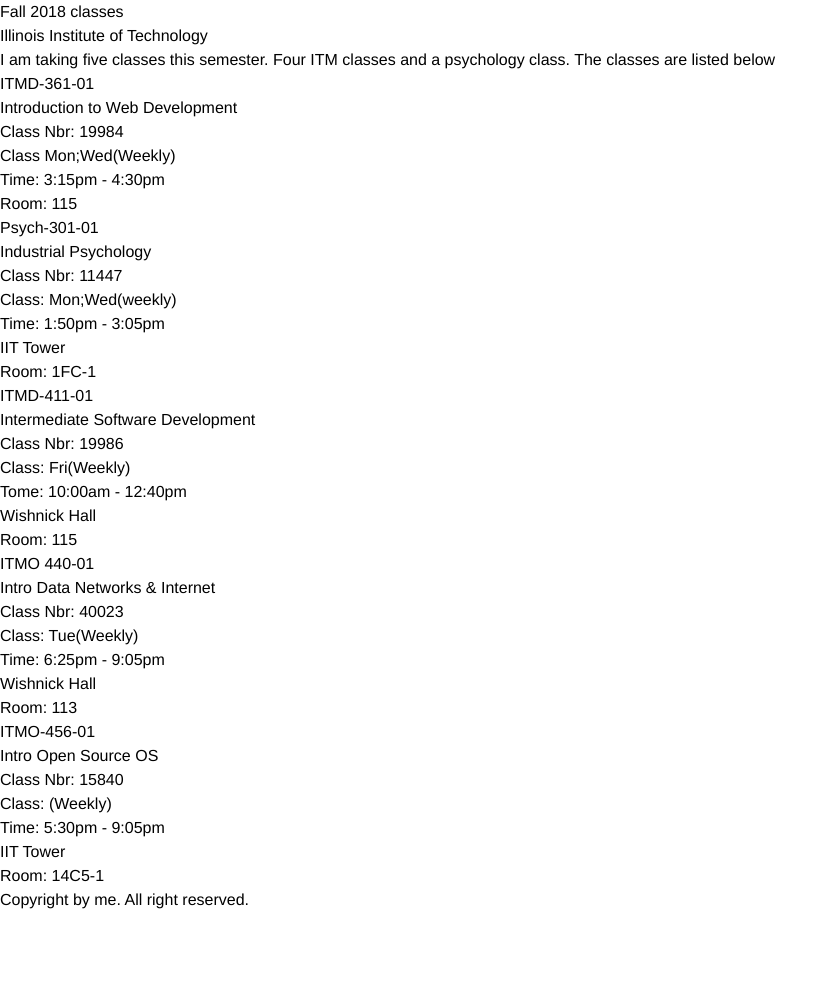
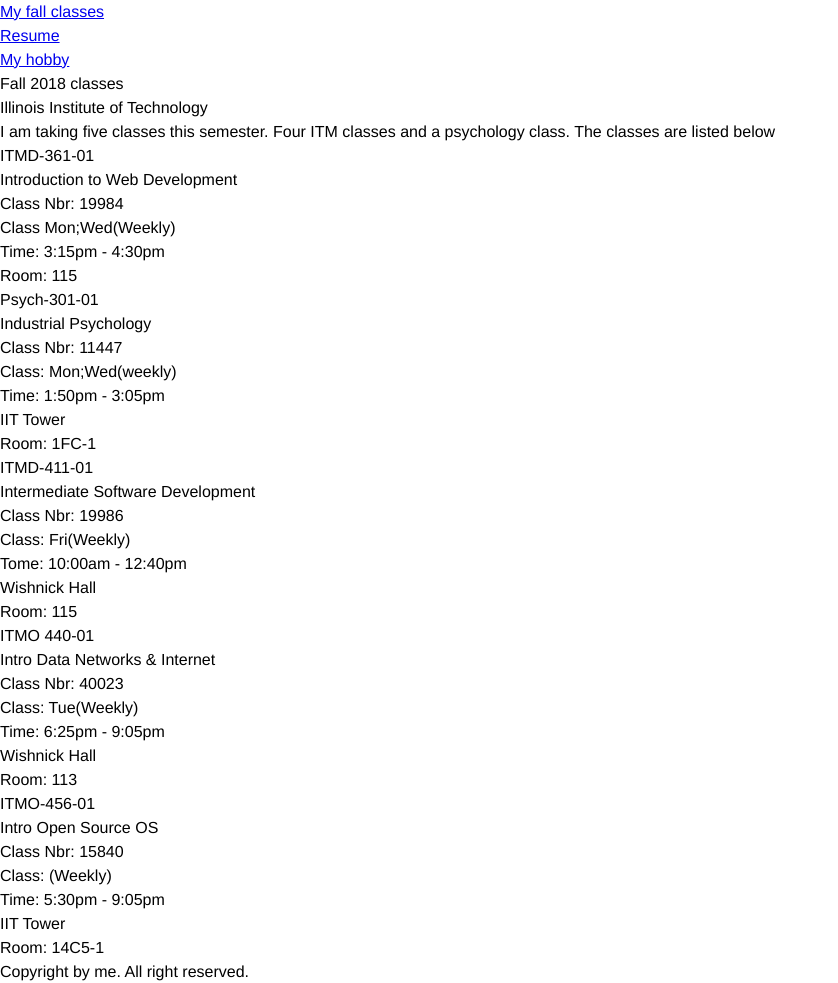
Before and after one commit to aofayemi/361-project-two, a plain HTML site: page fall-classes/index.html in a window 1280 px wide. Shown: the whole page, without its empty margins (0-838 px from the left). Before the commit the page ends 912 px from the top, so only its background shows below. Drawn offline with Linux system fonts and the light colour scheme; files that its build step writes are made by us from their sources.

Commit message:
add navigation to index.html

```diff
--- a/fall-classes/index.html
+++ b/fall-classes/index.html
@@ -6,6 +6,13 @@
   <link rel="stylesheet" href="screen.css" />
 </head>
 <body>
+  <nav>
+    <ul id="navigation"> <!--links-->
+      <li><a href="./fall-classes/index.html">My fall classes</a></li>
+      <li><a href="./resume/index.html">Resume</a></li>
+      <li><a href="./hobby/index.html">My hobby</a></li>
+    </ul>
+  </nav>
   <header>
     <h1> Fall 2018 classes </h1>
     <h2>Illinois Institute of Technology</h2>
```
